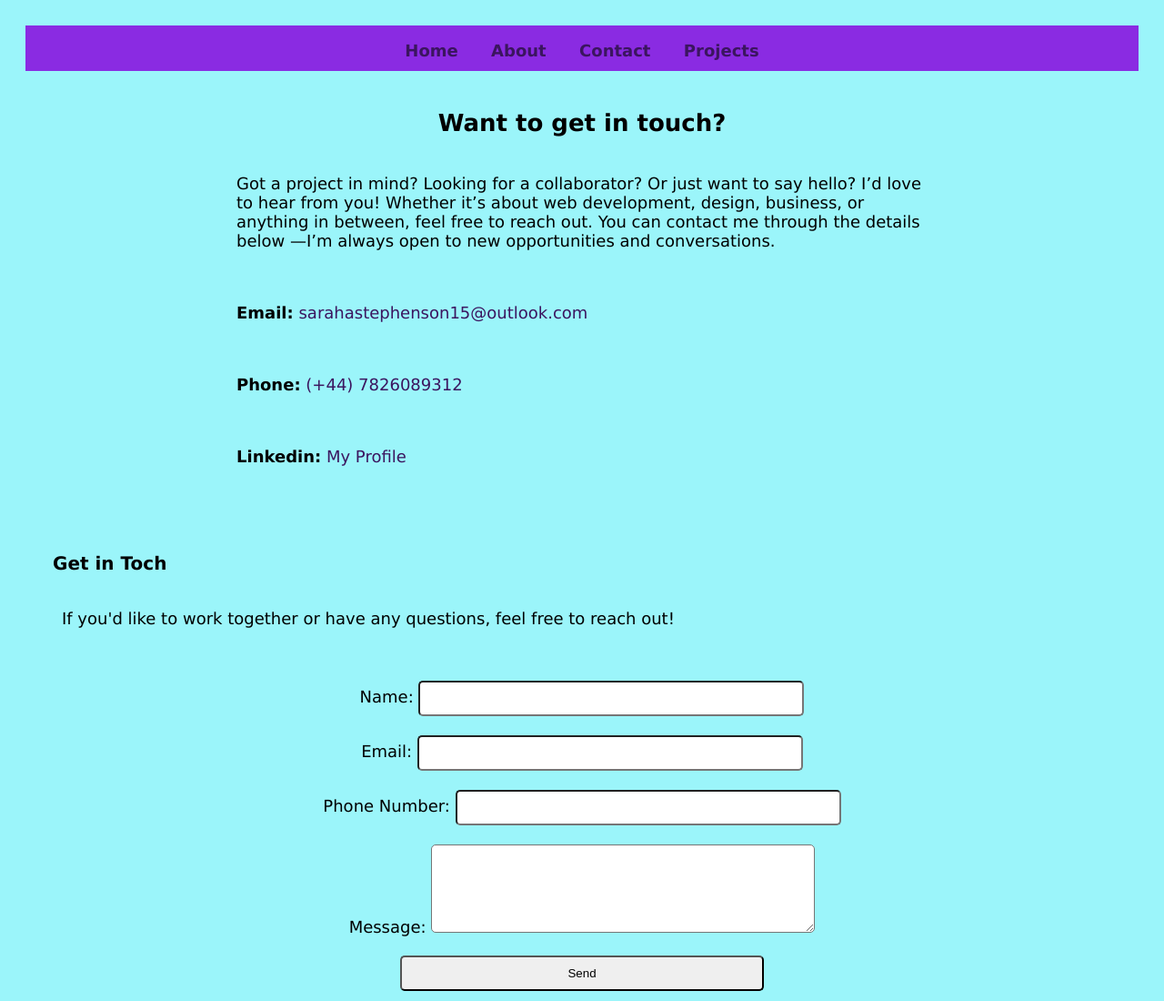
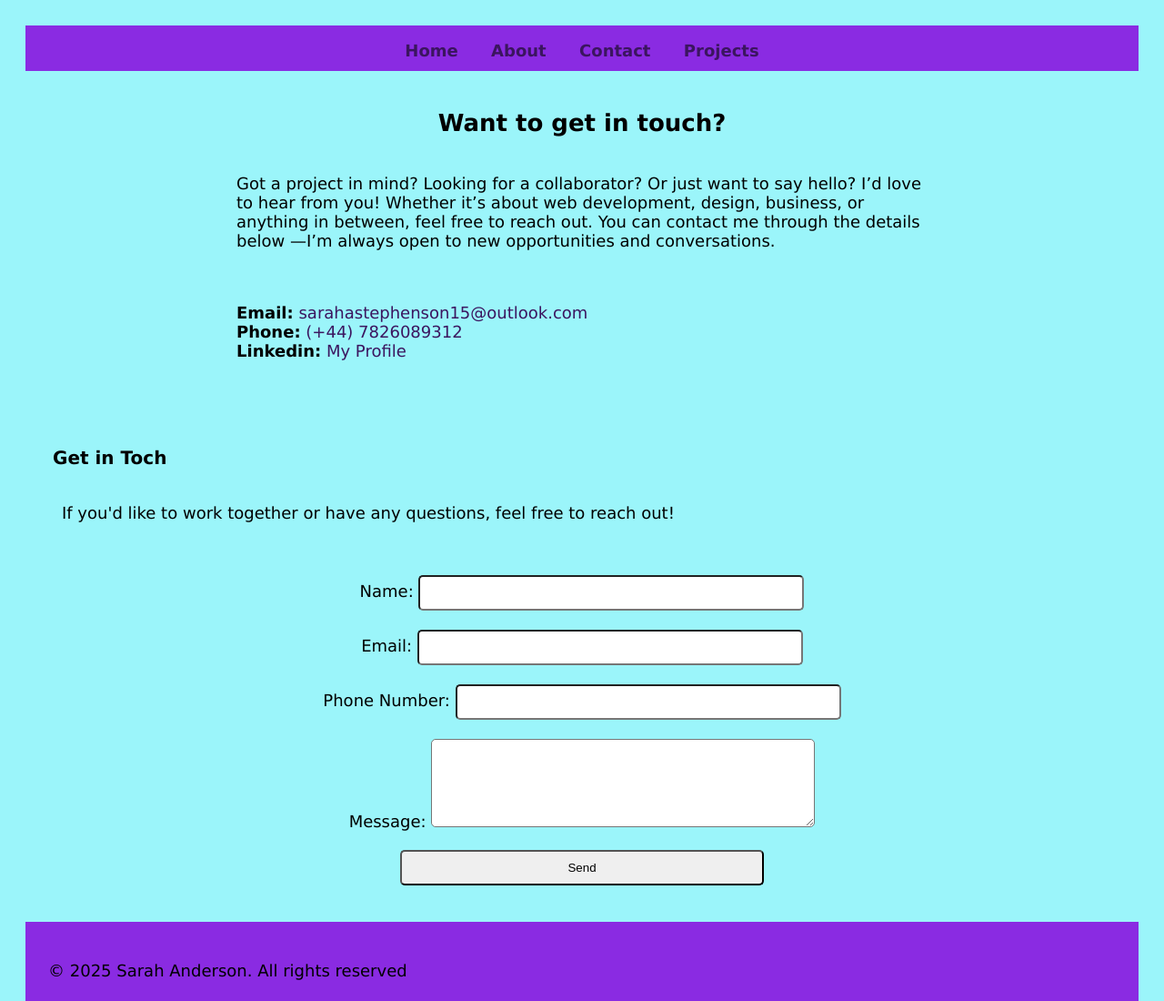
Before and after one commit to SarahAnderson15/portfolio, a plain HTML site: page contact.html in a window 1280 px wide. Shown: the top 1100 px of the page at 91% size. Drawn offline with Linux system fonts and the light colour scheme.

Commit message:
spacing on contact paragrapghs

```diff
--- a/contact.html
+++ b/contact.html
@@ -20,9 +20,9 @@
         <h1>Want to get in touch?</h1>
         <p>Got a project in mind? Looking for a collaborator? Or just want to say hello? I’d love to hear from you! Whether it’s about web development, design, business, or anything in between, feel free to reach out.
          You can contact me through the details below —I’m always open to new opportunities and conversations.</p>
-        <p><strong>Email:</strong> <a href="mailto:sarahastephenson15@outlook.com">sarahastephenson15@outlook.com</a></p>
-        <p><strong>Phone:</strong> <a href="+447826089312">(+44) 7826089312</a></p>
-        <p><strong>Linkedin:</strong> <a href="https://www.linkedin.com/in/sarah-stephenson-4ab6a11a1">My Profile</a></p>
+        <p><strong>Email:</strong> <a href="mailto:sarahastephenson15@outlook.com">sarahastephenson15@outlook.com</a><br>
+        <strong>Phone:</strong> <a href="+447826089312">(+44) 7826089312</a><br>
+        <strong>Linkedin:</strong> <a href="https://www.linkedin.com/in/sarah-stephenson-4ab6a11a1">My Profile</a></p>
         </section>
         <!--contact-form-->
         <section id="contact-form">
```
